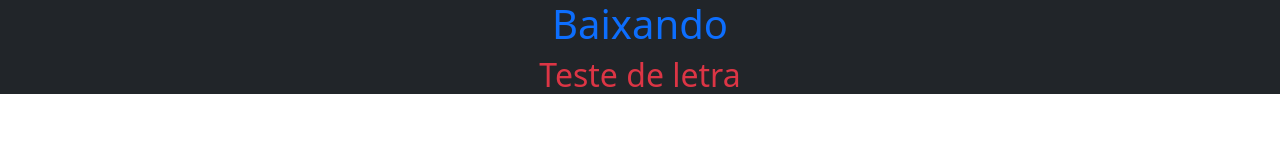
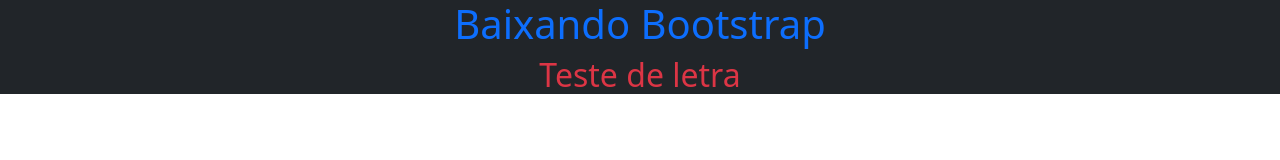
Before and after one commit to renata21lima/bootstrap-local, a plain HTML site: page manual/index.html in a window 1280 px wide. Drawn offline with Linux system fonts and the light colour scheme; files that its build step writes are made by us from their sources; files whose address does not match are found by name.

Commit message:
Update index.html

```diff
--- a/manual/index.html
+++ b/manual/index.html
@@ -10,7 +10,7 @@
 <body>
     <header class="bg-dark">
         <div class="container">
-            <h1 class="text-primary text-center">Baixando</h1>
+            <h1 class="text-primary text-center">Baixando Bootstrap</h1>
             <h2 class="text-danger text-center">Teste de letra</h2>
         </div>
     </header>
```
